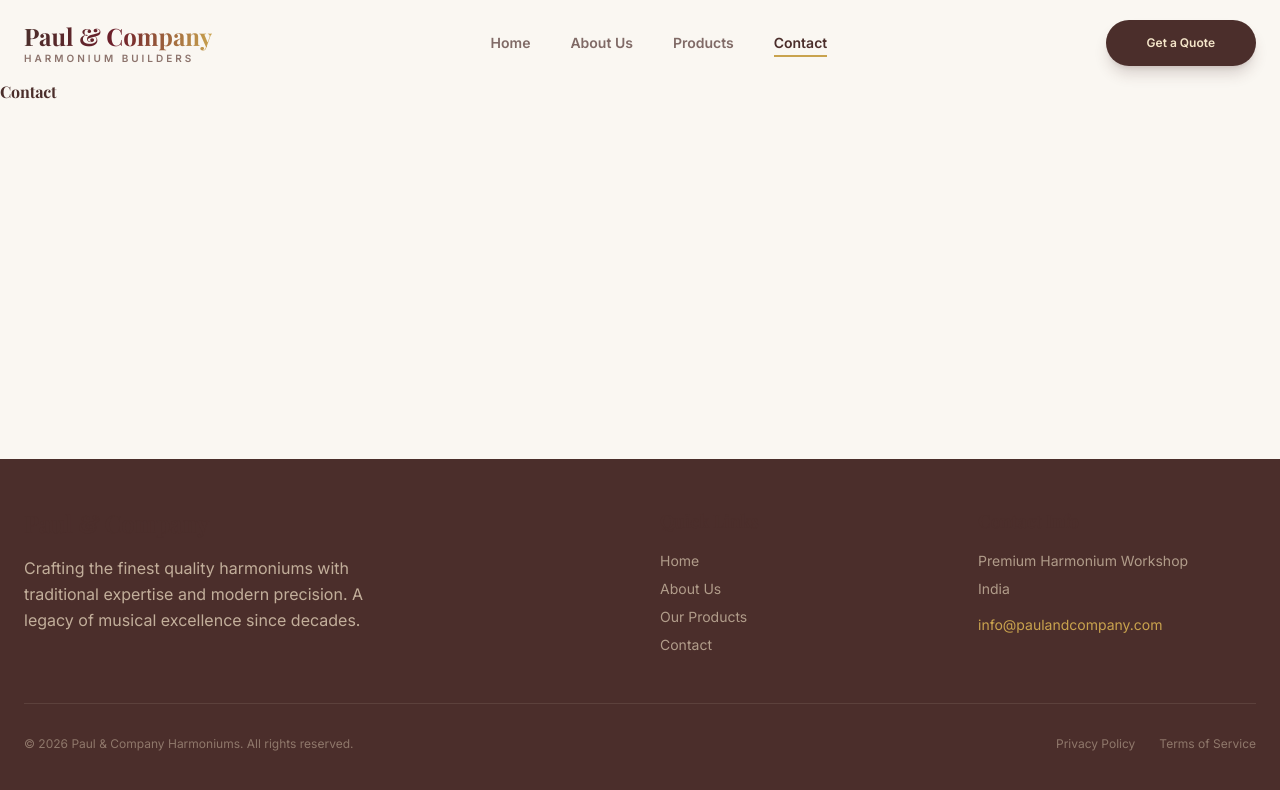
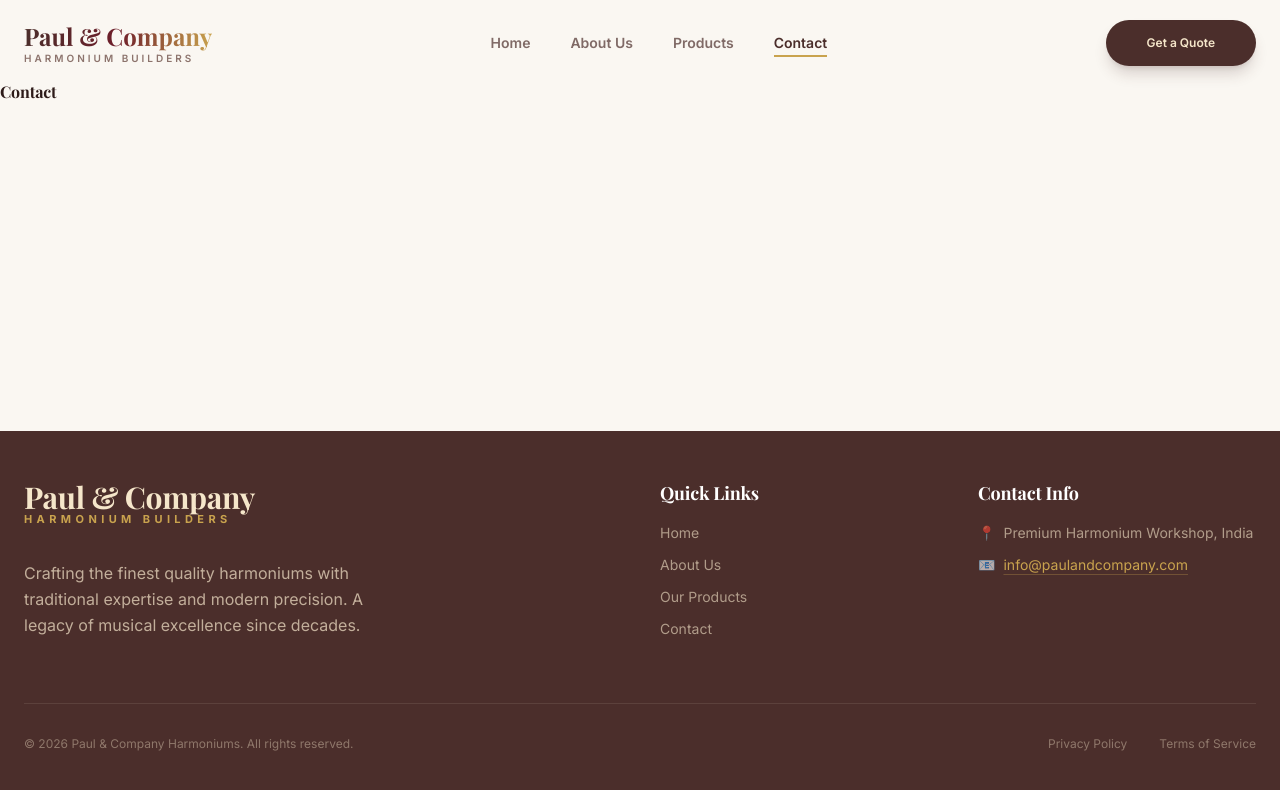
Before and after one commit to Rajarshirexx/Paul-And-Company-Harmonium, a React (Vite) app in the folder client/: page /contact in a window 1280 px wide. Shown: the top 790 px of the page. Built offline with nearby package versions, Linux system fonts and the light colour scheme; a web font is replaced by a local one.

Commit message:
Cleaned up legacy App boilerplate and resolved heading visibility conflicts

```diff
--- a/client/src/Components/Global/Footer.jsx
+++ b/client/src/Components/Global/Footer.jsx
@@ -8,11 +8,16 @@ export default function Footer() {
             <div className="container mx-auto">
                 <div className="grid grid-cols-1 md:grid-cols-4 gap-10">
                     {/* Brand Info */}
-                    <div className="md:col-span-2">
-                        <h2 className="text-2xl font-display font-bold text-accent mb-4">
-                            Paul & Company
-                        </h2>
-                        <p className="text-secondary/70 max-w-sm leading-relaxed">
+                    <div className="md:col-span-2 text-secondary">
+                        <Link to="/" className="group inline-flex flex-col mb-4">
+                            <h2 className="text-3xl font-display font-bold !text-secondary group-hover:!text-accent transition-all duration-300">
+                                Paul & Company
+                            </h2>
+                            <span className="text-[11px] uppercase tracking-[0.4em] !text-accent font-bold -mt-1 group-hover:!text-white transition-all duration-300">
+                                Harmonium Builders
+                            </span>
+                        </Link>
+                        <p className="text-secondary/70 max-w-sm leading-relaxed mt-4">
                             Crafting the finest quality harmoniums with traditional
                             expertise and modern precision. A legacy of musical
                             excellence since decades.
@@ -24,7 +29,7 @@ export default function Footer() {
                         <h3 className="text-lg font-display font-semibold text-white mb-4">
                             Quick Links
                         </h3>
-                        <ul className="space-y-2 text-sm text-secondary/60">
+                        <ul className="space-y-3 text-sm text-secondary/60">
                             <li><Link to="/" className="hover:text-accent transition-colors">Home</Link></li>
                             <li><Link to="/about" className="hover:text-accent transition-colors">About Us</Link></li>
                             <li><Link to="/products" className="hover:text-accent transition-colors">Our Products</Link></li>
@@ -37,19 +42,24 @@ export default function Footer() {
                         <h3 className="text-lg font-display font-semibold text-white mb-4">
                             Contact Info
                         </h3>
-                        <ul className="space-y-2 text-sm text-secondary/60">
-                            <li>Premium Harmonium Workshop</li>
-                            <li>India</li>
-                            <li className="pt-2 text-accent">info@paulandcompany.com</li>
+                        <ul className="space-y-3 text-sm text-secondary/60">
+                            <li className="flex items-start">
+                                <span className="mr-2">📍</span>
+                                <span>Premium Harmonium Workshop, India</span>
+                            </li>
+                            <li className="flex items-center">
+                                <span className="mr-2">📧</span>
+                                <span className="text-accent underline decoration-accent/30 underline-offset-4">info@paulandcompany.com</span>
+                            </li>
                         </ul>
                     </div>
                 </div>
 
-                <div className="mt-12 pt-8 border-t border-secondary/10 flex flex-col md:flex-row justify-between items-center text-xs text-secondary/40 space-y-4 md:space-y-0">
+                <div className="mt-16 pt-8 border-t border-secondary/10 flex flex-col md:flex-row justify-between items-center text-xs text-secondary/40 space-y-4 md:space-y-0">
                     <p>© {currentYear} Paul & Company Harmoniums. All rights reserved.</p>
-                    <div className="flex space-x-6">
-                        <a href="#" className="hover:text-accent transition-colors">Privacy Policy</a>
-                        <a href="#" className="hover:text-accent transition-colors">Terms of Service</a>
+                    <div className="flex space-x-8">
+                        <a href="#" className="hover:text-white transition-colors">Privacy Policy</a>
+                        <a href="#" className="hover:text-white transition-colors">Terms of Service</a>
                     </div>
                 </div>
             </div>
--- a/client/src/index.css
+++ b/client/src/index.css
@@ -130,7 +130,6 @@ h6 {
   font-family: var(--font-display);
   font-weight: 700;
   letter-spacing: -0.01em;
-  color: var(--color-primary);
 }
 
 /* ===============================
```
